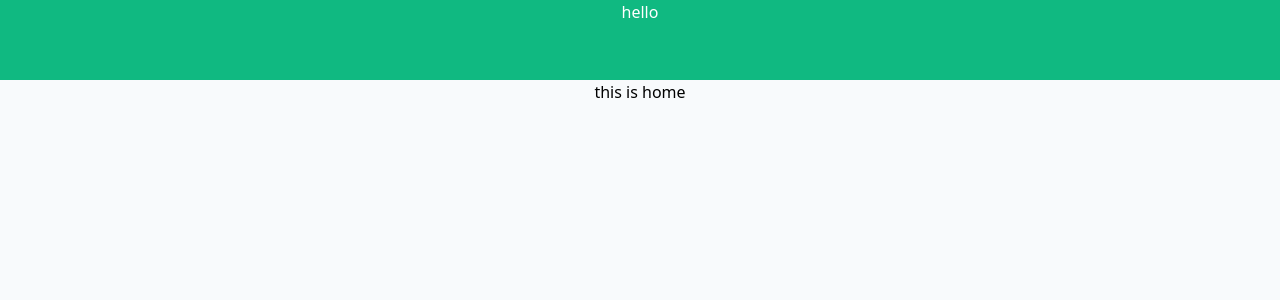
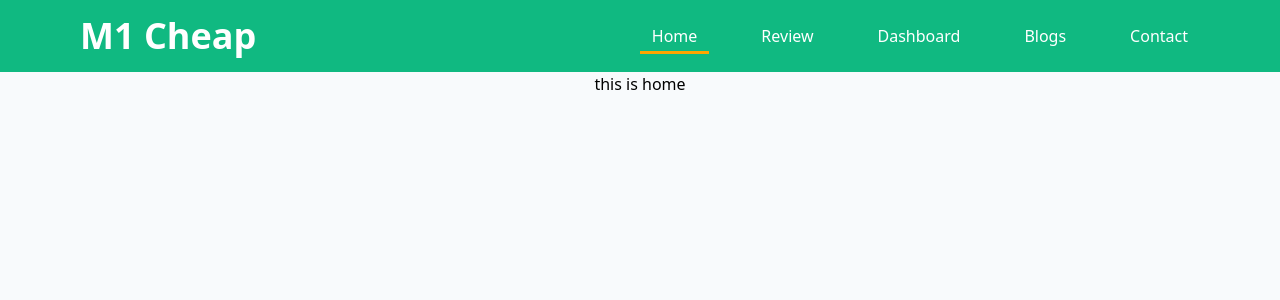
Before and after one commit to rakibahmeddev/Apple-Mackbook-Review-2022, a React (Create React App) app: page / in a window 1280 px wide. Shown: the top 300 px of the page. Built offline with nearby package versions, Linux system fonts and the light colour scheme.

Commit message:
menu with active link creattion done

```diff
--- a/src/components/Header/Header.js
+++ b/src/components/Header/Header.js
@@ -1,10 +1,21 @@
 import React from "react";
+import { Link } from "react-router-dom";
+import Nav from "./Nav/Nav";
 
 const Header = () => {
   return (
-    <div className="header bg-emerald-500 text-white h-20">
-      <div className="nav">
-        <h2>hello</h2>
+    <div className="header bg-emerald-500 text-white  py-4 px-20 flex justify-between items-center">
+      <div className="logo">
+        <h2 className="text-4xl font-bold">
+          <Link to="/">M1 Cheap</Link>
+        </h2>
+      </div>
+      <div className="menu md:flex gap-10 justify-end">
+        <Nav to="/">Home</Nav>
+        <Nav to="/review">Review</Nav>
+        <Nav to="/dashboard">Dashboard</Nav>
+        <Nav to="/blogs">Blogs</Nav>
+        <Nav to="/contact">Contact</Nav>
       </div>
     </div>
   );
--- /dev/null
+++ b/src/components/Header/Nav/Nav.js
@@ -0,0 +1,24 @@
+import React from "react";
+import { Link, useMatch, useResolvedPath } from "react-router-dom";
+
+function Nav({ children, to, ...props }) {
+  let resolved = useResolvedPath(to);
+  let match = useMatch({ path: resolved.pathname, end: true });
+
+  return (
+    <div>
+      <Link
+        className="menu-item font-medium py-1 px-3"
+        style={{
+          borderBottom: match ? "3px solid orange" : "",
+        }}
+        to={to}
+        {...props}
+      >
+        {children}
+      </Link>
+    </div>
+  );
+}
+
+export default Nav;
```
